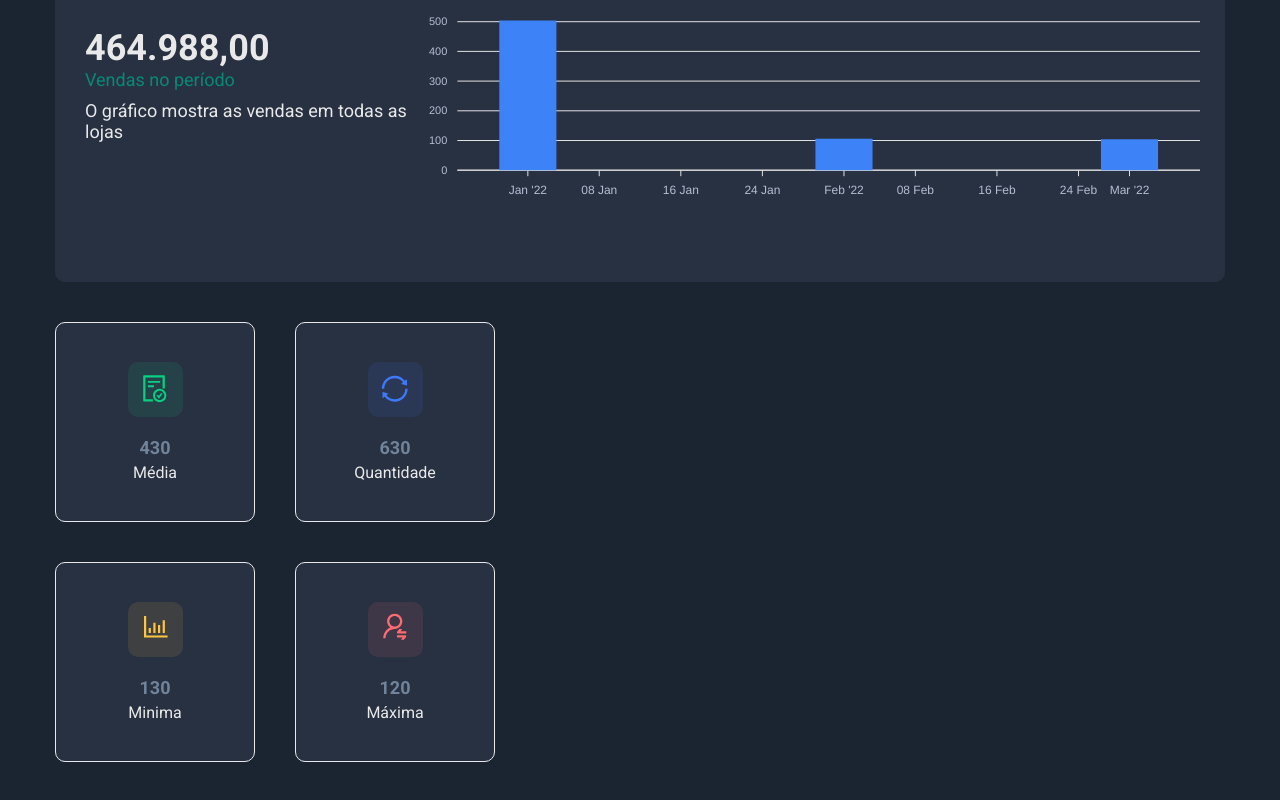
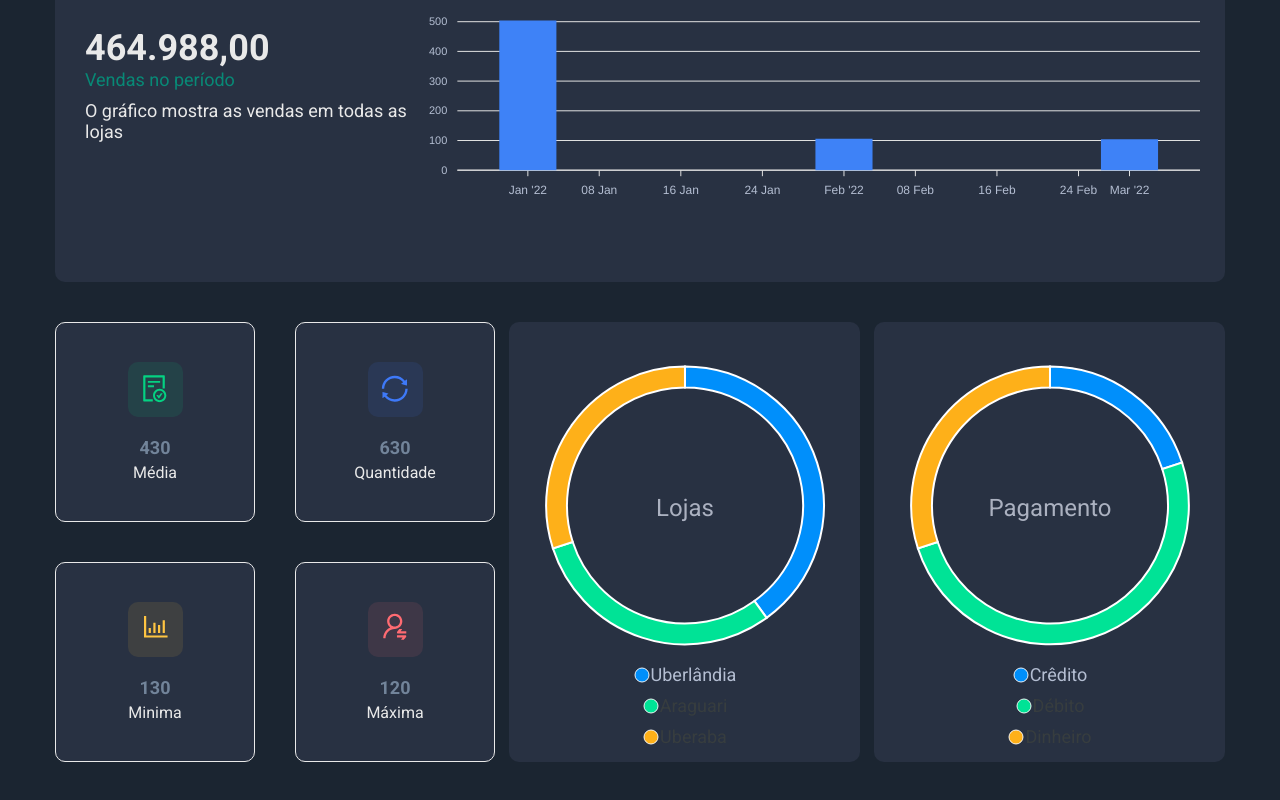
Before and after one commit to dfpinto/bootcamp-dssales, a React (Create React App) app in the folder frontweb/: page / in a window 1280 px wide. Shown: the part 338-1138 px from the top of the page. Built offline with nearby package versions, Linux system fonts and the light colour scheme.

Commit message:
Add PieChartCard component

```diff
--- a/frontweb/src/App.tsx
+++ b/frontweb/src/App.tsx
@@ -3,6 +3,7 @@
 import './App.css';
 import SalesByDate from './components/sales-by-date';
 import SalesSummary from './components/sales-summary';
+import PieChartCard from './components/pie-chart-card';
 
 function App() {
   return (
@@ -13,6 +14,16 @@
         <SalesByDate />
         <div className="sales-overview-container">
           <SalesSummary />
+          <PieChartCard
+            labels={['Uberlândia', 'Araguari', 'Uberaba']}
+            name="Lojas"
+            series={[40, 30, 30]}
+          />
+          <PieChartCard
+            labels={['Crêdito', 'Débito', 'Dinheiro']}
+            name="Pagamento"
+            series={[20, 50, 30]}
+          />
         </div>
       </div>
     </>
--- /dev/null
+++ b/frontweb/src/components/pie-chart-card/helpers.ts
@@ -0,0 +1,68 @@
+import { ApexOptions } from 'apexcharts';
+
+export const buildPieChartConfig = (labels: string[] = [], name: string) => {
+  return {
+    labels,
+    noData: {
+      text: 'Sem resultados',
+      align: 'center',
+      verticalAlign: 'middle',
+      offsetX: 0,
+      offsetY: 0,
+      style: {
+        color: '#FFF',
+        fontSize: '18px',
+        fontFamily: 'Roboto, sans-serif'
+      }
+    },
+    //colors: ['#3e82f7', '#04d182', '#ffc107', '#ff6b72'],
+    legend: {
+      show: true,
+      floating: false,
+      position: 'bottom',
+      offsetY: 0,
+      labels: {
+        colors: ['#b4bed2']
+      },
+      fontFamily: 'Roboto, sans-serif',
+      fontSize: '18px',
+      itemMargin: {
+        vertical: 5
+      }
+    },
+    dataLabels: {
+      enabled: false
+    },
+    plotOptions: {
+      pie: {
+        size: 400,
+        donut: {
+          size: '85%',
+          labels: {
+            show: true,
+            name: {
+              show: true,
+              offsetY: 10,
+              formatter: function () {
+                return name;
+              }
+            },
+            total: {
+              show: true,
+              showAlways: true,
+              fontSize: '24px',
+              color: '#ABB1C0',
+              fontFamily: 'Roboto, sans-serif',
+              formatter: function () {
+                return '';
+              }
+            }
+          }
+        }
+      }
+    },
+    chart: {
+      height: '400px'
+    }
+  } as ApexOptions;
+};
--- /dev/null
+++ b/frontweb/src/components/pie-chart-card/index.tsx
@@ -0,0 +1,25 @@
+import ReactApexChart from 'react-apexcharts';
+import { buildPieChartConfig } from './helpers';
+import './styles.css';
+
+type Props = {
+  labels: string[];
+  name: string;
+  series: number[];
+};
+
+function PieChartCard({ labels, name, series }: Props) {
+  return (
+    <header className="pie-chart-card base-card">
+      <ReactApexChart
+        options={buildPieChartConfig(labels, name)}
+        type="donut"
+        width={400}
+        height={400}
+        series={series}
+      />
+    </header>
+  );
+}
+
+export default PieChartCard;
--- /dev/null
+++ b/frontweb/src/components/pie-chart-card/styles.css
@@ -0,0 +1,11 @@
+.pie-chart-card {
+  width: 30%;
+  padding-top: 35px;
+  display: flex;
+  justify-content: center;
+}
+
+.apexcharts-legend.apexcharts-align-center {
+  flex-direction: column;
+  align-items: center;
+}
```
